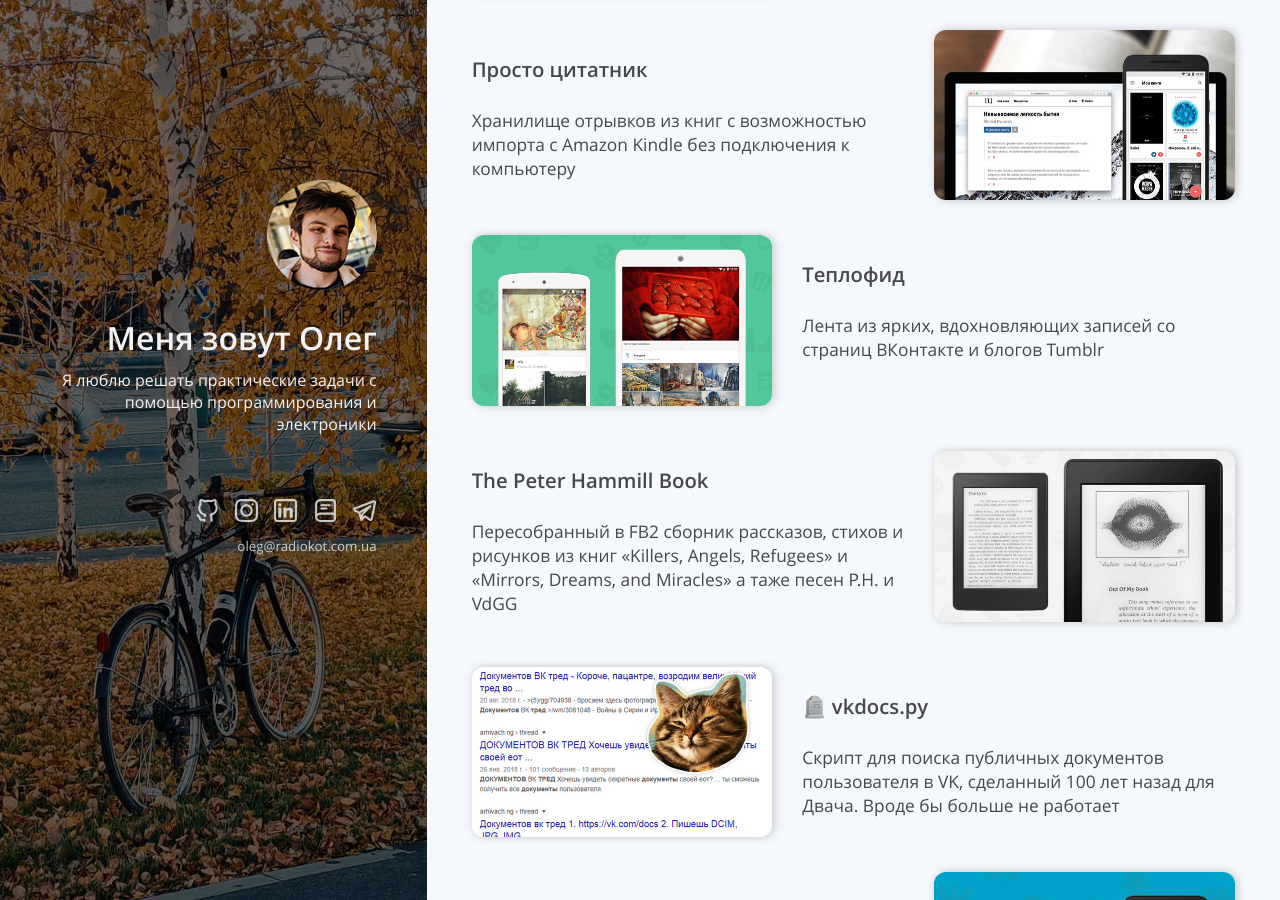
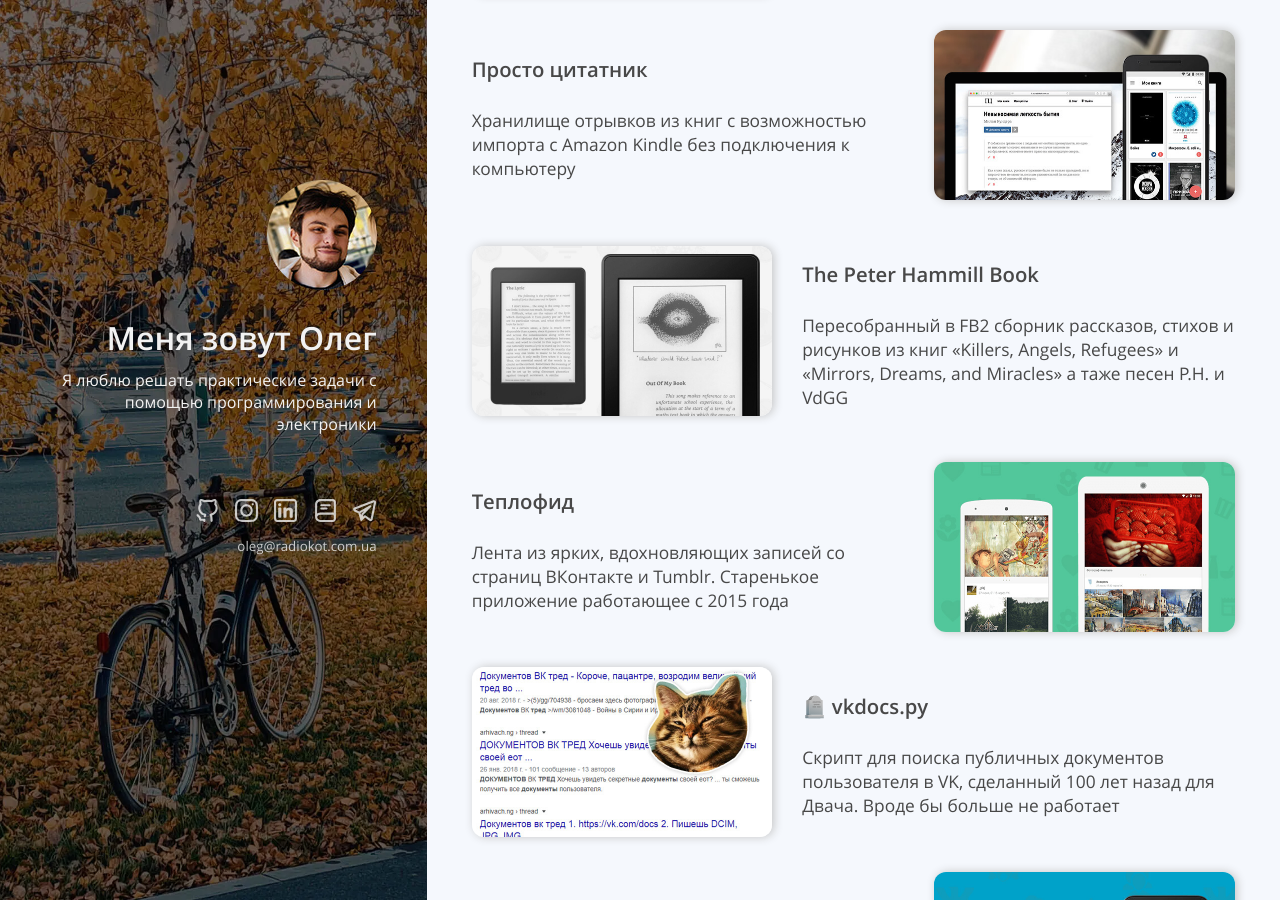
Before and after one commit to Radiokot/website, a Jekyll site: the page built from index.html, in a window 1280 px wide and 900 px high, scrolled down 2325 px. Built offline with Jekyll 4.4.1, drawn with Linux system fonts in a browser that asks for light colours.

Commit message:
Actualize WFeed desc and move it down

```diff
--- a/_config.yml
+++ b/_config.yml
@@ -7,6 +7,7 @@
 
 collections:
   authors:
+    output: false
   projects:
     output: true
     permalink: /p/:title
@@ -18,8 +19,8 @@
       - voda.html
       - physical-object-layout.html
       - citatnik.html
+      - hammill.html
       - feed.html
-      - hammill.html
       - vkdocs.html
       - likechecker.html
 
--- a/_projects/feed.html
+++ b/_projects/feed.html
@@ -1,6 +1,6 @@
 ---
 title: Теплофид
-description: Лента из ярких, вдохновляющих записей со страниц ВКонтакте и блогов Tumblr
+description: Лента из ярких, вдохновляющих записей со страниц ВКонтакте и Tumblr. Старенькое приложение работающее с 2015 года
 background_color: "#52c79b"
 ---
 <p itemprop="description">Теплофид – это яркие вдохновляющие записи, собранные
```
